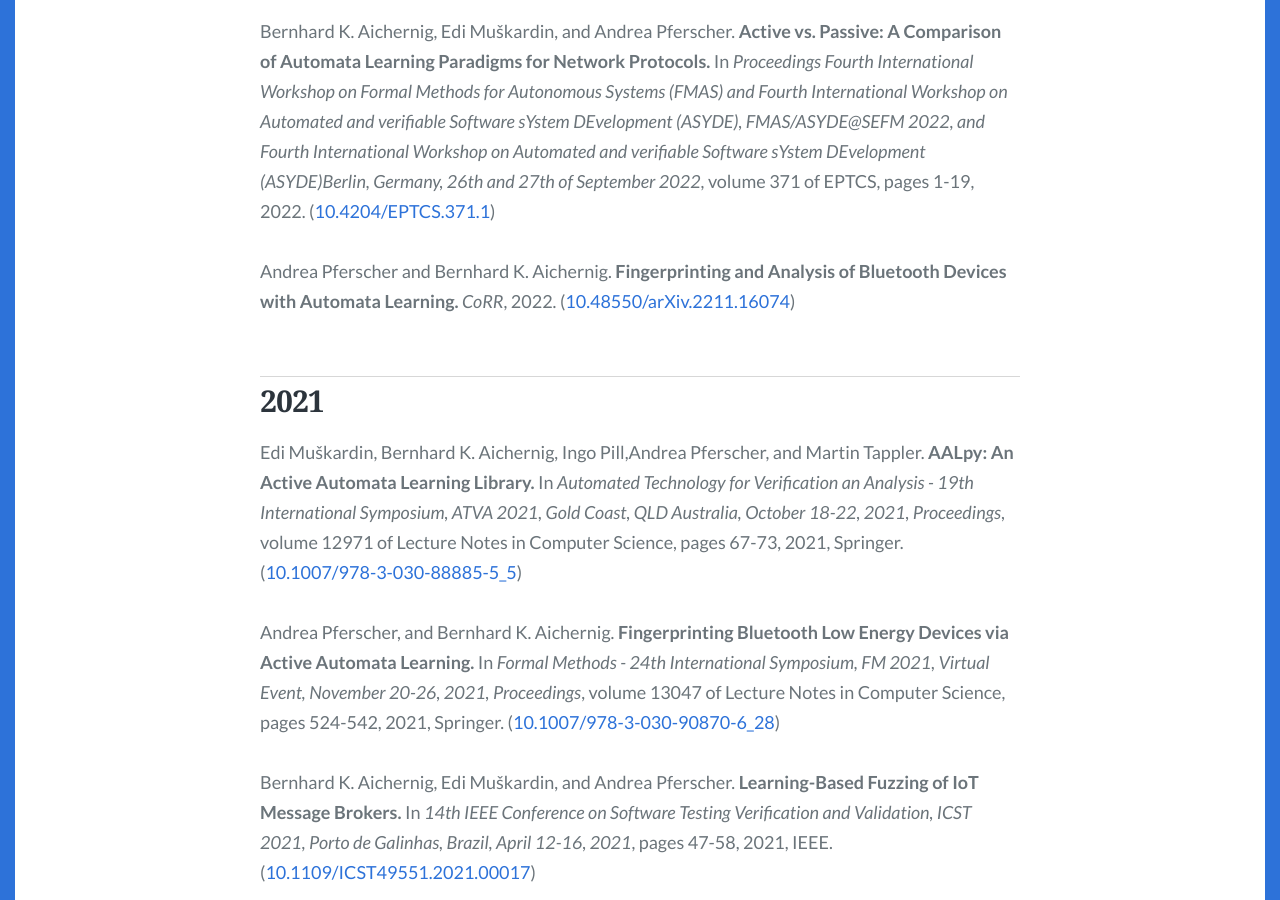
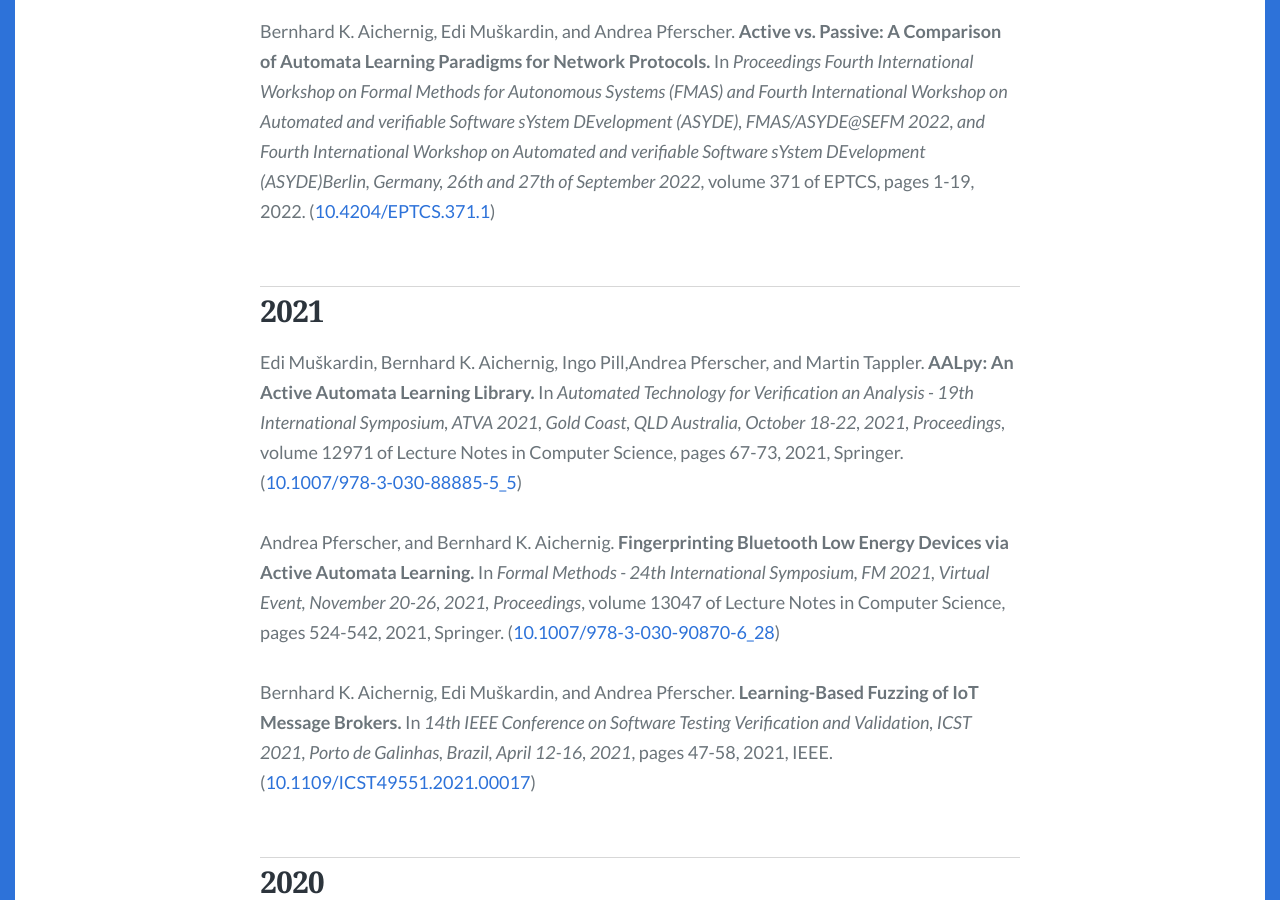
Before and after one commit to apferscher/apferscher.github.io, a Jekyll site: the page built from publications.md, in a window 1280 px wide and 900 px high, scrolled down 1535 px. Built offline with Jekyll 4.4.1, drawn with Linux system fonts in a browser that asks for light colours; some web fonts are replaced.

Commit message:
remove arxiv publication

```diff
--- a/_data/publications.json
+++ b/_data/publications.json
@@ -125,19 +125,6 @@
                     "url": "https://doi.org/10.4204/EPTCS.371.1",
                     "doi": "10.4204/EPTCS.371.1",
                     "publisher": ""
-                },
-                {
-                    "authors": "Andrea Pferscher and Bernhard K. Aichernig",
-                    "title": "Fingerprinting and Analysis of Bluetooth Devices with Automata Learning",
-                    "is_journal": true,
-                    "journal": "CoRR",
-                    "booktitle": "",
-                    "volume": "abs/2211.16074",
-                    "series": "",
-                    "year": "2022",
-                    "url": "https://doi.org/10.48550/arXiv.2211.16074",
-                    "doi": "10.48550/arXiv.2211.16074",
-                    "publisher": ""
                 }
             ]
         },
```
